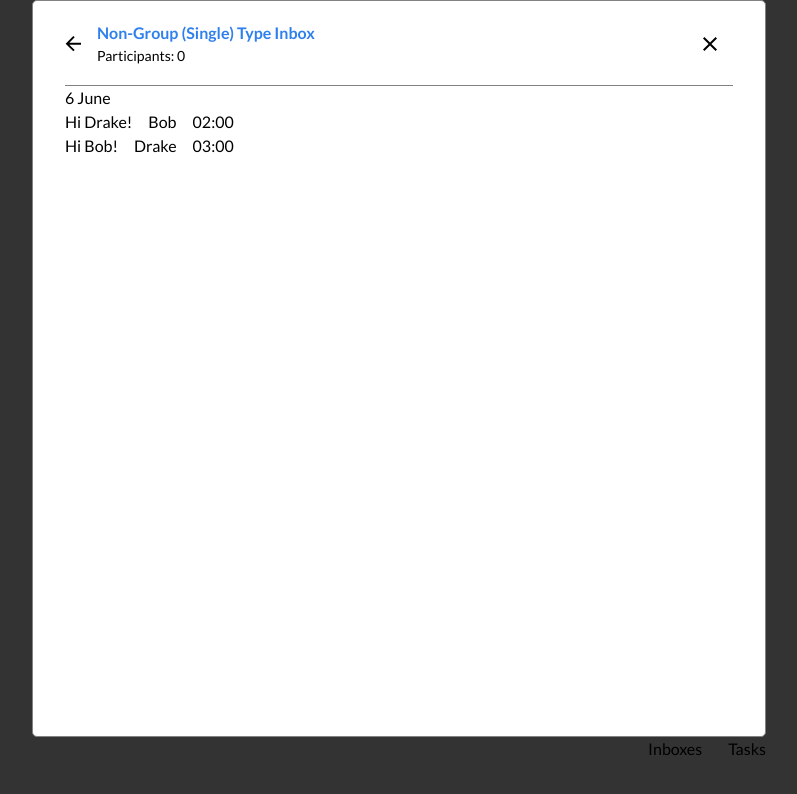
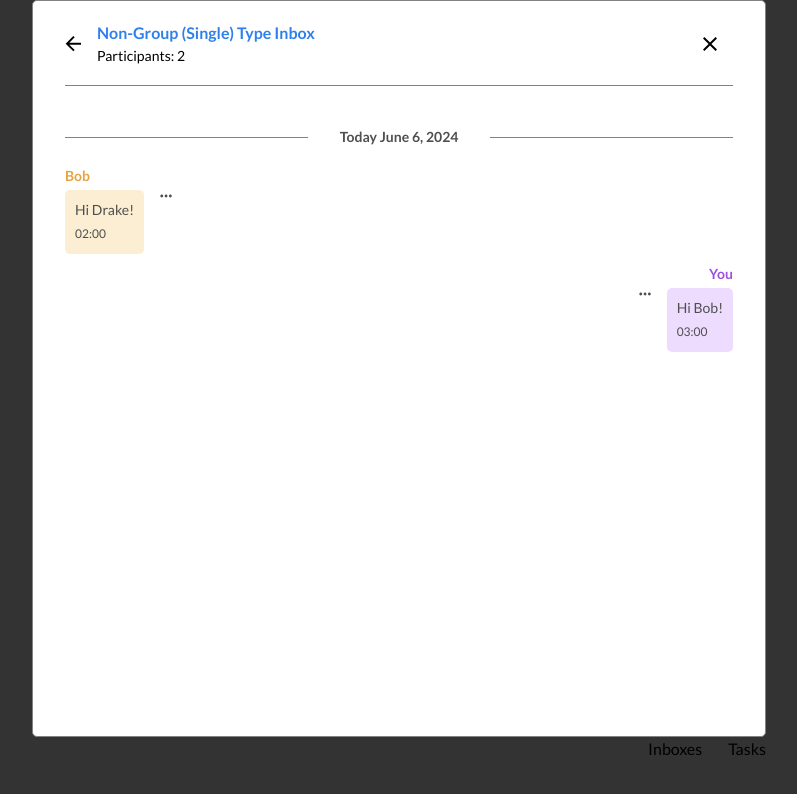
Before and after one commit to mdayat/quicks, a React (Vite) app: page /inboxes/3ca3a288-a3b3-452a-a519-6fa326235360 in a window 1280 px wide. Shown: the top 794 px of the page, without its empty margins (241-1038 px from the left). Built offline with nearby package versions, Linux system fonts and the light colour scheme.

Commit message:
add styles to inboxDetail content

```diff
--- a/src/components/InboxDetailContent.tsx
+++ b/src/components/InboxDetailContent.tsx
@@ -1,35 +1,89 @@
+import { MoreHoriz } from "../icons/MoreHoriz";
 import { months } from "../utils/inbox";
-import type { GroupedMessages, Message } from "../data/inbox";
+import type {
+  ChatColorByUserID,
+  GroupedMessages,
+  Message,
+} from "../data/inbox";
 
-function InboxContent(groupedMessages: GroupedMessages): JSX.Element[] {
-  const MessageGroups: JSX.Element[] = [];
+function InboxContent(
+  groupedMessages: GroupedMessages,
+  participantsChatColor: ChatColorByUserID[]
+): JSX.Element[] {
+  const MessageGroupsJSX: JSX.Element[] = [];
 
   for (const [monthIndex, groupedMsgInDate] of groupedMessages) {
-    const month = months[Number(monthIndex)];
     for (const [date, messages] of groupedMsgInDate) {
-      MessageGroups.push(MessageGroup(messages, month, Number(date)));
+      MessageGroupsJSX.push(
+        MessageGroup({
+          messages,
+          monthIndex: Number(monthIndex),
+          date: Number(date),
+          participantsChatColor,
+        })
+      );
     }
   }
 
-  return MessageGroups;
+  return MessageGroupsJSX;
 }
 
-function MessageGroup(
-  messages: Message[],
-  month: string,
-  date: number
-): JSX.Element {
+interface MessageGroupProps {
+  messages: Message[];
+  monthIndex: number;
+  date: number;
+  participantsChatColor: ChatColorByUserID[];
+}
+
+function MessageGroup({
+  messages,
+  monthIndex,
+  date,
+  participantsChatColor,
+}: MessageGroupProps): JSX.Element {
+  const year = new Date().getFullYear();
+  const month = months[Number(monthIndex)];
+  const isToday = new Date().getDate() === date;
+
   return (
     <div key={`${date}-${month}`}>
-      <p>{`${date} ${month}`}</p>
-      {messages.map((message) => (
-        <MessageContent key={message.id} {...message} />
-      ))}
+      <div className="flex justify-between items-center gap-x-8 my-[22px]">
+        <hr className="bg-primary-3 border-none h-[1px] flex-grow" />
+        <time
+          className="text-primary-2 font-bold text-sm leading-none"
+          dateTime={`${year}-${month}-${date}`}
+        >
+          {`${isToday ? "Today" : ""} ${month} ${date}, ${year}`}
+        </time>
+        <hr className="bg-primary-3 border-none h-[1px] flex-grow" />
+      </div>
+
+      {messages.map((message) => {
+        const { msgColor, userNameColor } = participantsChatColor.find(
+          ({ userID }) => userID === message.userID
+        ) as ChatColorByUserID;
+
+        return (
+          <MessageContent
+            key={message.id}
+            msgColor={msgColor}
+            userNameColor={userNameColor}
+            {...message}
+          />
+        );
+      })}
     </div>
   );
 }
 
-function MessageContent({ isoDate, content, userName }: Message): JSX.Element {
+function MessageContent({
+  isoDate,
+  content,
+  userName,
+  msgColor,
+  userNameColor,
+}: Message & Omit<ChatColorByUserID, "userID">): JSX.Element {
+  const isCurrentUser = userName === "Drake"; // User with the name of "Drake" is identified as the current user
   const messageHours = String(new Date(isoDate).getHours()).padStart(2, "0");
   const messageMinutes = String(new Date(isoDate).getMinutes()).padStart(
     2,
@@ -37,12 +91,38 @@ function MessageContent({ isoDate, content, userName }: Message): JSX.Element {
   );
 
   return (
-    <div className="flex items-center gap-x-4">
-      <h1>{content}</h1>
-      <h1>{userName}</h1>
-      <h1>
-        {messageHours}:{messageMinutes}
-      </h1>
+    <div className={`w-fit mb-2.5 ${isCurrentUser ? "ml-auto" : "mr-auto"}`}>
+      <h3
+        className={`font-bold text-sm mb-1 ${
+          isCurrentUser ? "text-right" : "text-left"
+        }`}
+        style={{ color: userNameColor }}
+      >
+        {isCurrentUser ? "You" : userName}
+      </h3>
+
+      <div
+        className={`flex justify-between ${
+          isCurrentUser ? "flex-row-reverse" : ""
+        }`}
+      >
+        <div
+          className={`p-2.5 rounded-[5px]`}
+          style={{ backgroundColor: msgColor }}
+        >
+          <p className="text-primary-2 text-sm">{content}</p>
+          <time
+            className="text-primary-2 text-xs"
+            dateTime={`${messageHours}:${messageMinutes}`}
+          >
+            {messageHours}:{messageMinutes}
+          </time>
+        </div>
+
+        <button type="button" className="w-fit h-fit px-4 pb-4">
+          <MoreHoriz className="fill-primary-2 w-3 h-3" />
+        </button>
+      </div>
     </div>
   );
 }
--- a/src/data/inbox.ts
+++ b/src/data/inbox.ts
@@ -60,6 +60,15 @@ const messages: Message[] = [
     isoDate: "2024-06-01T05:00:38.000Z",
     isUnread: false,
   },
+  {
+    id: "b6387750-ce4b-47f6-9b90-0fe8c5854f12",
+    inboxID: inboxes[0].id,
+    userID: "4be83876-ac76-454c-9b89-bacb32e2d6aa",
+    userName: "Anne",
+    content: "World, Hello!",
+    isoDate: "2024-06-01T05:00:38.000Z",
+    isUnread: false,
+  },
   // Today message, but unread (the newest)
   {
     id: "1fa84294-1135-47b3-93c9-9293884116a5",
@@ -85,9 +94,32 @@ const messages: Message[] = [
     ).toISOString(),
     isUnread: false,
   },
+  {
+    id: "84dd1869-34d2-4f4f-a638-67a546a69cbe",
+    inboxID: inboxes[0].id,
+    userID: "970d9dee-addd-495f-93f9-3d9ebec69611",
+    userName: "Drake",
+    content: "Go is the greatest!",
+    isoDate: new Date(
+      new Date().getFullYear(),
+      new Date().getMonth(),
+      new Date().getDate(),
+      1
+    ).toISOString(),
+    isUnread: false,
+  },
   // Older month message
   {
     id: "65549186-e14b-43a5-b29b-94e847026e02",
+    inboxID: inboxes[0].id,
+    userID: "c99877a0-92ae-4177-a830-1c54d4092479",
+    userName: "John Doe",
+    content: "Hello World!",
+    isoDate: "2024-05-31T05:00:38.000Z",
+    isUnread: false,
+  },
+  {
+    id: "1bde8c0e-84e8-4940-8736-1ae4602dceaa",
     inboxID: inboxes[0].id,
     userID: "c99877a0-92ae-4177-a830-1c54d4092479",
     userName: "John Doe",
@@ -127,10 +159,17 @@ const messages: Message[] = [
   },
 ];
 
+interface ChatColorByUserID {
+  userID: string;
+  msgColor: string;
+  userNameColor: string;
+}
+
 type GroupedMessages = Map<string, Map<string, Message[]>>;
 interface InboxDetail extends Omit<Inbox, "type" | "lastMessage"> {
   groupedMessages: GroupedMessages;
+  participantsChatColor: ChatColorByUserID[];
 }
 
 export { inboxes, messages };
-export type { Inbox, InboxDetail, Message, GroupedMessages };
+export type { Inbox, InboxDetail, Message, GroupedMessages, ChatColorByUserID };
--- /dev/null
+++ b/src/icons/MoreHoriz.tsx
@@ -0,0 +1,11 @@
+import type { ComponentPropsWithRef } from "react";
+
+export function MoreHoriz({
+  ...rest
+}: ComponentPropsWithRef<"svg">): JSX.Element {
+  return (
+    <svg xmlns="http://www.w3.org/2000/svg" viewBox="0 0 21 6" {...rest}>
+      <path d="M3.07016 0.573059C1.68712 0.573059 0.555542 1.70464 0.555542 3.08768C0.555542 4.47072 1.68712 5.6023 3.07016 5.6023C4.4532 5.6023 5.58478 4.47072 5.58478 3.08768C5.58478 1.70464 4.4532 0.573059 3.07016 0.573059ZM18.1579 0.573059C16.7748 0.573059 15.6433 1.70464 15.6433 3.08768C15.6433 4.47072 16.7748 5.6023 18.1579 5.6023C19.5409 5.6023 20.6725 4.47072 20.6725 3.08768C20.6725 1.70464 19.5409 0.573059 18.1579 0.573059ZM8.0994 3.08768C8.0994 1.70464 9.23098 0.573059 10.614 0.573059C11.9971 0.573059 13.1286 1.70464 13.1286 3.08768C13.1286 4.47072 11.9971 5.6023 10.614 5.6023C9.23098 5.6023 8.0994 4.47072 8.0994 3.08768Z" />
+    </svg>
+  );
+}
--- a/src/pages/InboxDetail.tsx
+++ b/src/pages/InboxDetail.tsx
@@ -5,7 +5,12 @@ import { InboxContent } from "../components/InboxDetailContent";
 import { ArrowBack } from "../icons/ArrowBack";
 import { Close } from "../icons/Close";
 import { getInbox, getMessages } from "../api/inbox";
-import { groupMsgByDate, sortMsgFromOldestToNewest } from "../utils/inbox";
+import {
+  countParticipants,
+  determineChatColorByUserID,
+  groupMsgByDate,
+  sortMsgFromOldestToNewest,
+} from "../utils/inbox";
 import type { InboxDetail as InboxDetailType } from "../data/inbox";
 
 export function InboxDetail(): JSX.Element {
@@ -31,7 +36,8 @@ export function InboxDetail(): JSX.Element {
         const inboxDetail: InboxDetailType = {
           id: inbox.id,
           name: inbox.name,
-          participants: inbox.participants,
+          participants: countParticipants(inboxMessages),
+          participantsChatColor: determineChatColorByUserID(inboxMessages),
           groupedMessages,
         };
 
@@ -53,7 +59,7 @@ export function InboxDetail(): JSX.Element {
 
   return (
     <>
-      <div className="flex items-center justify-between pb-[22px] border-b border-b-primary-3">
+      <div className="flex items-center justify-between border-b border-b-primary-3 pb-[22px] mb-[22px]">
         <div className="flex justify-start items-center">
           <Link to="/inboxes" className="py-[11px] pr-4">
             <ArrowBack className="w-4 h-4" />
@@ -74,9 +80,12 @@ export function InboxDetail(): JSX.Element {
         </Link>
       </div>
 
-      {InboxContent(inboxDetail.groupedMessages).map(
-        (MessageGroup) => MessageGroup
-      )}
+      <div className="h-[calc(737px-48px-61px-22px)] overflow-y-scroll">
+        {InboxContent(
+          inboxDetail.groupedMessages,
+          inboxDetail.participantsChatColor
+        ).map((MessageGroupJSX) => MessageGroupJSX)}
+      </div>
     </>
   );
 }
--- a/src/utils/inbox.ts
+++ b/src/utils/inbox.ts
@@ -1,4 +1,9 @@
-import type { GroupedMessages, Inbox, Message } from "../data/inbox";
+import type {
+  ChatColorByUserID,
+  GroupedMessages,
+  Inbox,
+  Message,
+} from "../data/inbox";
 
 const months = [
   "January",
@@ -13,6 +18,21 @@ const months = [
   "October",
   "November",
   "December",
+];
+
+const chatColor = [
+  {
+    message: "#FCEED3",
+    userName: "#E5A443",
+  },
+  {
+    message: "#EEDCFF",
+    userName: "#9B51E0",
+  },
+  {
+    message: "#D2F2EA",
+    userName: "#43B78D",
+  },
 ];
 
 // Count the participants by looping through all messages, and
@@ -31,6 +51,38 @@ function countParticipants(inboxMessages: Message[]): number {
   }
 
   return participants;
+}
+
+// Determine each participants chat color by looping through all messages, and
+// identify each participant by "userID".
+// This is primarily used in "group" type inbox.
+function determineChatColorByUserID(
+  inboxMessages: Message[]
+): ChatColorByUserID[] {
+  const chatColorsByUserID: ChatColorByUserID[] = [];
+  let chatColorIndexTracker = 0;
+
+  for (let i = 0; i < inboxMessages.length; i++) {
+    const message = inboxMessages[i];
+    const isUserIDExisted = chatColorsByUserID.find(
+      ({ userID }) => userID === message.userID
+    );
+
+    if (!isUserIDExisted) {
+      chatColorsByUserID.push({
+        userID: message.userID,
+        msgColor: chatColor[chatColorIndexTracker].message,
+        userNameColor: chatColor[chatColorIndexTracker].userName,
+      });
+
+      chatColorIndexTracker++;
+      if (chatColorIndexTracker > chatColor.length - 1) {
+        chatColorIndexTracker = 0;
+      }
+    }
+  }
+
+  return chatColorsByUserID;
 }
 
 // Sort messages from oldest to newest using bubble sort by modifying it directly
@@ -127,7 +179,8 @@ function sortInboxFromNewestToOldest(inboxes: Inbox[]): Inbox[] {
 export {
   months,
   countParticipants,
+  determineChatColorByUserID,
+  sortMsgFromOldestToNewest,
   groupMsgByDate,
-  sortMsgFromOldestToNewest,
   sortInboxFromNewestToOldest,
 };
```
